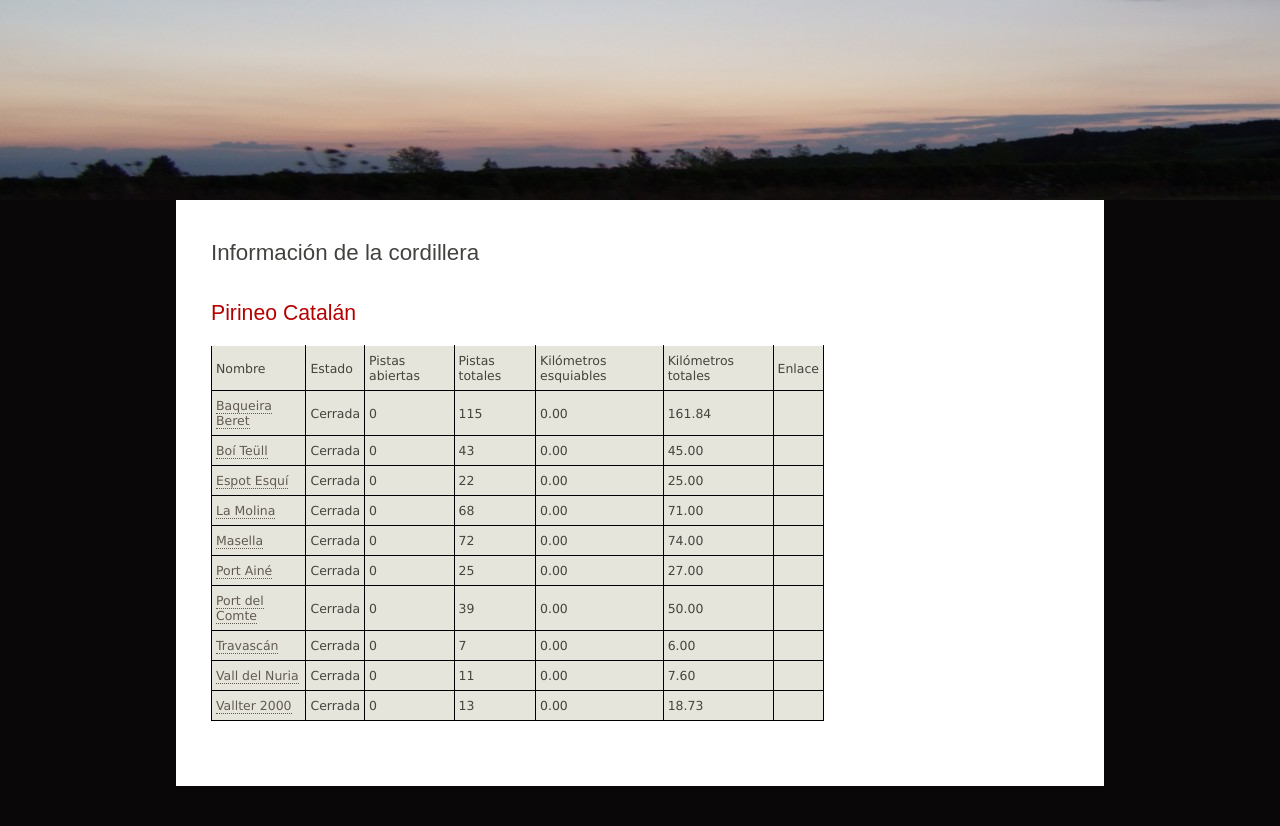
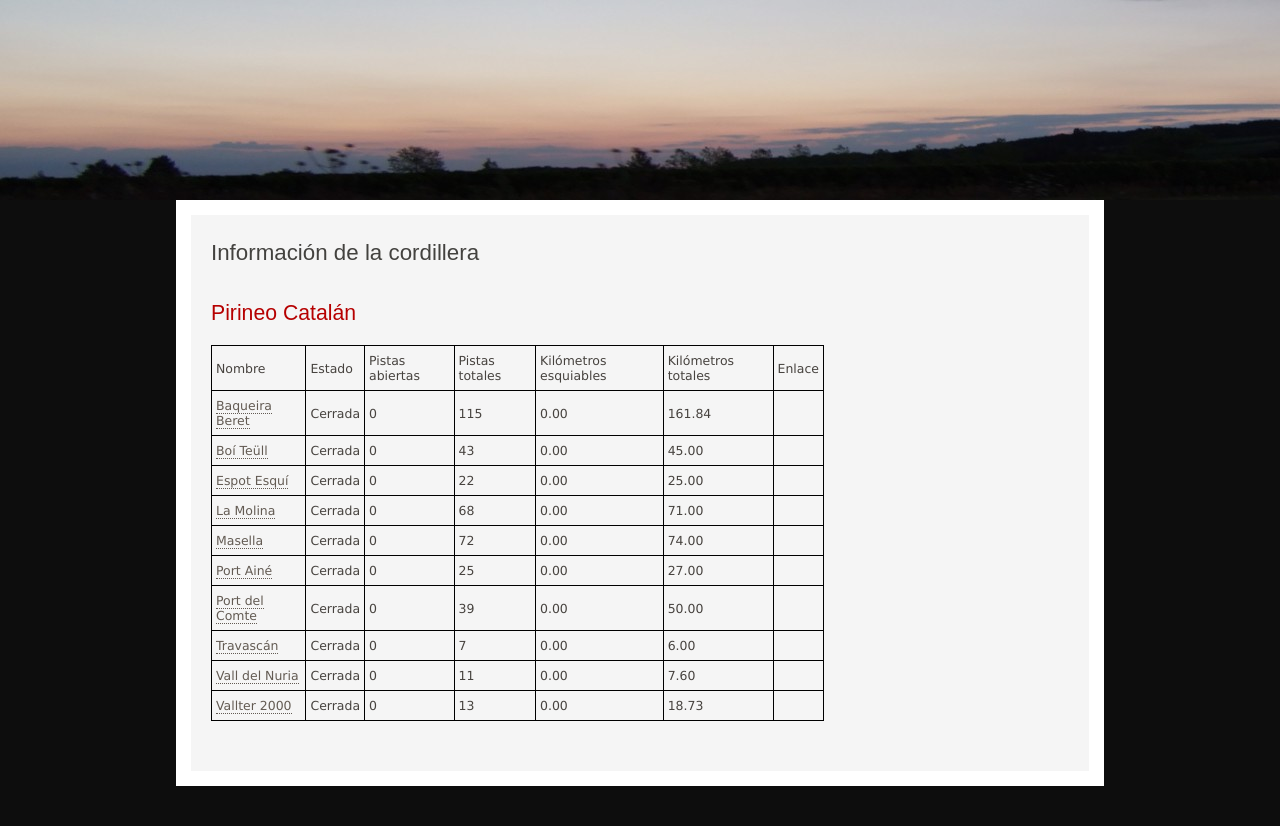
Before and after one commit to Robertoguisasola/IW, a Django app: page /cordillera/1/ in a window 1280 px wide. Run offline with Django 3.2, Linux system fonts and the light colour scheme; data comes from the database, SQL or seed files in the repository; parts of the project's set-up code (start-up, migrations or seed data) failed here and were passed over.

Commit message:
Unos retoques

```diff
--- a/appIW/static/style/style.css
+++ b/appIW/static/style/style.css
@@ -5,7 +5,7 @@ body
   padding: 0px;
   margin: 0px;
   font-size: .78em;
-  background: #090708;
+  background: #0d0d0d;
   color: #5D5D5D;}
 
 p
@@ -186,7 +186,7 @@ ul#menu li a:hover
   overflow: hidden;
   margin: 0 auto 0 auto;
   padding: 10px 20px 20px 20px;
-  background: #FFF;
+  background: #F5F5F5;
   border: 15px solid #FFF;}
 
 .sidebar
@@ -318,7 +318,7 @@ table tr th, table tr td
   text-align: left;}
 
 table tr td
-{ background: #E5E5DB;
+{ background: #F5F5F5;
   border: 1px solid black;
   color: #47433F;
-  border-top: 1px solid #FFF;}
+  border-top: 1px solid #000;}
```
Also changed, not shown: appIW/templates/appIW/index.html (+6 -1 lines).
